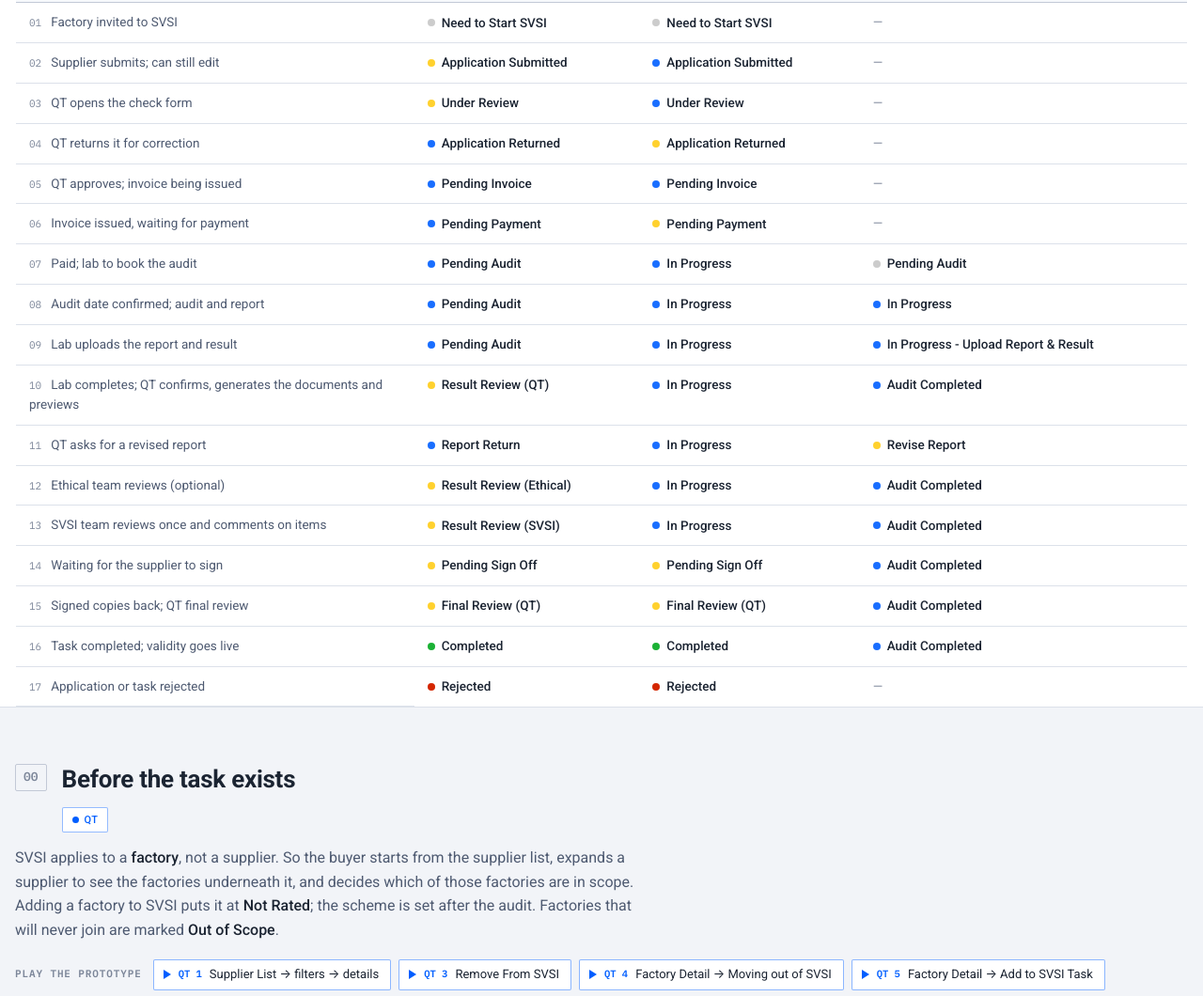
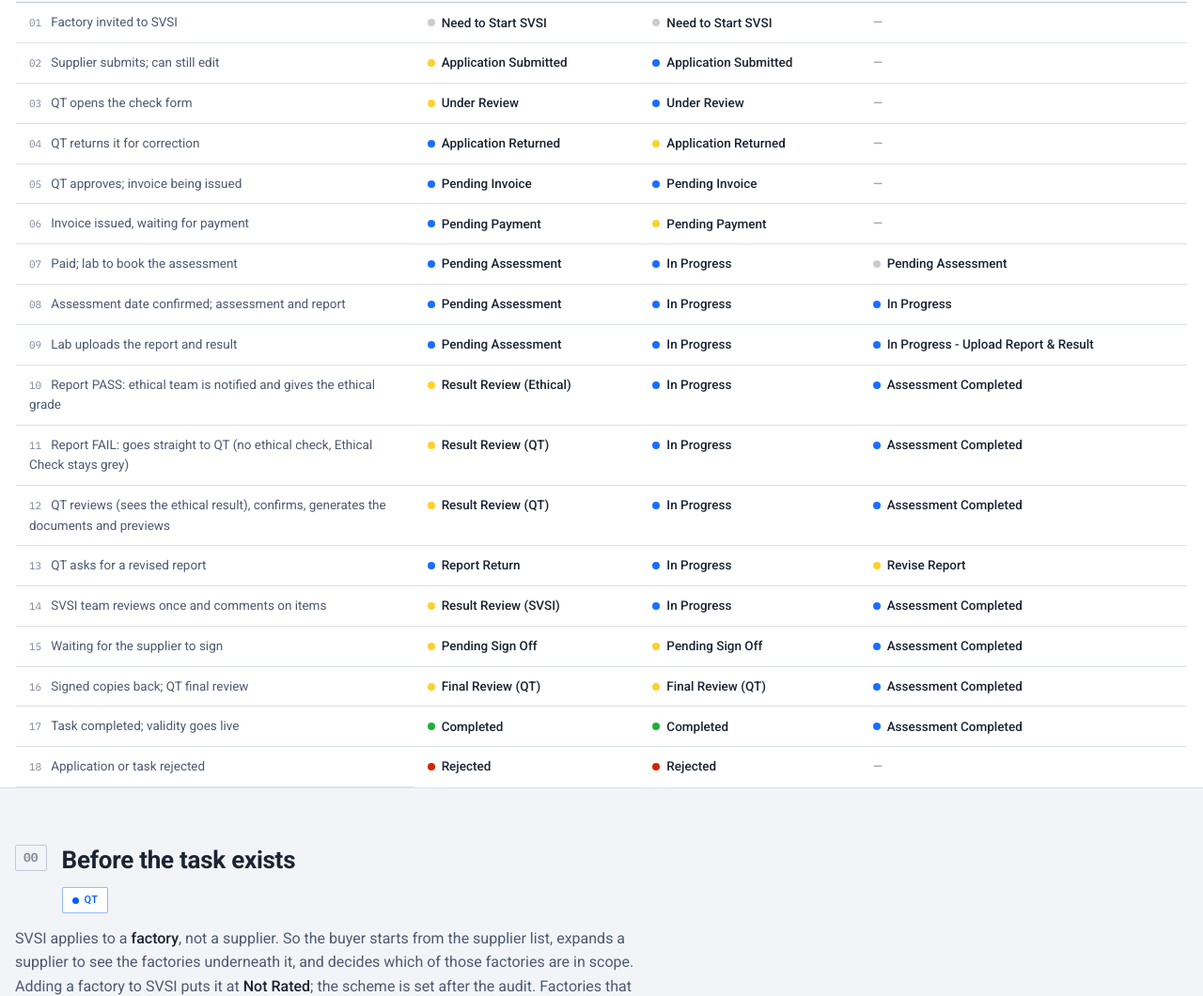
Before and after one commit to marconip2023/svsi-flow, a plain HTML site: page index.html in a window 1280 px wide. Shown: the part 1862-2922 px from the top of the page at 94% size. Drawn offline with Linux system fonts and the light colour scheme.

Commit message:
Status table: ethical check now runs before QT review
Lab report Pass goes to Result Review (Ethical), Fail goes straight to
Result Review (QT); Audit wording becomes Assessment.

Co-Authored-By: Claude Opus 5.5 <noreply@anthropic.com>

```diff
--- a/index.html
+++ b/index.html
@@ -254,17 +254,18 @@ footer{margin-top:44px; padding-top:22px; border-top:1px solid var(--line); colo
 <tr><th scope="row"><span class="sn">04</span>QT returns it for correction</th><td><span class="st i"><i></i>Application Returned</span></td><td><span class="st w"><i></i>Application Returned</span></td><td class="none">&mdash;</td></tr>
 <tr><th scope="row"><span class="sn">05</span>QT approves; invoice being issued</th><td><span class="st i"><i></i>Pending Invoice</span></td><td><span class="st i"><i></i>Pending Invoice</span></td><td class="none">&mdash;</td></tr>
 <tr><th scope="row"><span class="sn">06</span>Invoice issued, waiting for payment</th><td><span class="st i"><i></i>Pending Payment</span></td><td><span class="st w"><i></i>Pending Payment</span></td><td class="none">&mdash;</td></tr>
-<tr><th scope="row"><span class="sn">07</span>Paid; lab to book the audit</th><td><span class="st i"><i></i>Pending Audit</span></td><td><span class="st i"><i></i>In Progress</span></td><td><span class="st n"><i></i>Pending Audit</span></td></tr>
-<tr><th scope="row"><span class="sn">08</span>Audit date confirmed; audit and report</th><td><span class="st i"><i></i>Pending Audit</span></td><td><span class="st i"><i></i>In Progress</span></td><td><span class="st i"><i></i>In Progress</span></td></tr>
-<tr><th scope="row"><span class="sn">09</span>Lab uploads the report and result</th><td><span class="st i"><i></i>Pending Audit</span></td><td><span class="st i"><i></i>In Progress</span></td><td><span class="st i"><i></i>In Progress - Upload Report &amp; Result</span></td></tr>
-<tr><th scope="row"><span class="sn">10</span>Lab completes; QT confirms, generates the documents and previews</th><td><span class="st w"><i></i>Result Review (QT)</span></td><td><span class="st i"><i></i>In Progress</span></td><td><span class="st i"><i></i>Audit Completed</span></td></tr>
-<tr><th scope="row"><span class="sn">11</span>QT asks for a revised report</th><td><span class="st i"><i></i>Report Return</span></td><td><span class="st i"><i></i>In Progress</span></td><td><span class="st w"><i></i>Revise Report</span></td></tr>
-<tr><th scope="row"><span class="sn">12</span>Ethical team reviews (optional)</th><td><span class="st w"><i></i>Result Review (Ethical)</span></td><td><span class="st i"><i></i>In Progress</span></td><td><span class="st i"><i></i>Audit Completed</span></td></tr>
-<tr><th scope="row"><span class="sn">13</span>SVSI team reviews once and comments on items</th><td><span class="st w"><i></i>Result Review (SVSI)</span></td><td><span class="st i"><i></i>In Progress</span></td><td><span class="st i"><i></i>Audit Completed</span></td></tr>
-<tr><th scope="row"><span class="sn">14</span>Waiting for the supplier to sign</th><td><span class="st w"><i></i>Pending Sign Off</span></td><td><span class="st w"><i></i>Pending Sign Off</span></td><td><span class="st i"><i></i>Audit Completed</span></td></tr>
-<tr><th scope="row"><span class="sn">15</span>Signed copies back; QT final review</th><td><span class="st w"><i></i>Final Review (QT)</span></td><td><span class="st w"><i></i>Final Review (QT)</span></td><td><span class="st i"><i></i>Audit Completed</span></td></tr>
-<tr><th scope="row"><span class="sn">16</span>Task completed; validity goes live</th><td><span class="st s"><i></i>Completed</span></td><td><span class="st s"><i></i>Completed</span></td><td><span class="st i"><i></i>Audit Completed</span></td></tr>
-<tr><th scope="row"><span class="sn">17</span>Application or task rejected</th><td><span class="st e"><i></i>Rejected</span></td><td><span class="st e"><i></i>Rejected</span></td><td class="none">&mdash;</td></tr>
+<tr><th scope="row"><span class="sn">07</span>Paid; lab to book the assessment</th><td><span class="st i"><i></i>Pending Assessment</span></td><td><span class="st i"><i></i>In Progress</span></td><td><span class="st n"><i></i>Pending Assessment</span></td></tr>
+<tr><th scope="row"><span class="sn">08</span>Assessment date confirmed; assessment and report</th><td><span class="st i"><i></i>Pending Assessment</span></td><td><span class="st i"><i></i>In Progress</span></td><td><span class="st i"><i></i>In Progress</span></td></tr>
+<tr><th scope="row"><span class="sn">09</span>Lab uploads the report and result</th><td><span class="st i"><i></i>Pending Assessment</span></td><td><span class="st i"><i></i>In Progress</span></td><td><span class="st i"><i></i>In Progress - Upload Report &amp; Result</span></td></tr>
+<tr><th scope="row"><span class="sn">10</span>Report PASS: ethical team is notified and gives the ethical grade</th><td><span class="st w"><i></i>Result Review (Ethical)</span></td><td><span class="st i"><i></i>In Progress</span></td><td><span class="st i"><i></i>Assessment Completed</span></td></tr>
+<tr><th scope="row"><span class="sn">11</span>Report FAIL: goes straight to QT (no ethical check, Ethical Check stays grey)</th><td><span class="st w"><i></i>Result Review (QT)</span></td><td><span class="st i"><i></i>In Progress</span></td><td><span class="st i"><i></i>Assessment Completed</span></td></tr>
+<tr><th scope="row"><span class="sn">12</span>QT reviews (sees the ethical result), confirms, generates the documents and previews</th><td><span class="st w"><i></i>Result Review (QT)</span></td><td><span class="st i"><i></i>In Progress</span></td><td><span class="st i"><i></i>Assessment Completed</span></td></tr>
+<tr><th scope="row"><span class="sn">13</span>QT asks for a revised report</th><td><span class="st i"><i></i>Report Return</span></td><td><span class="st i"><i></i>In Progress</span></td><td><span class="st w"><i></i>Revise Report</span></td></tr>
+<tr><th scope="row"><span class="sn">14</span>SVSI team reviews once and comments on items</th><td><span class="st w"><i></i>Result Review (SVSI)</span></td><td><span class="st i"><i></i>In Progress</span></td><td><span class="st i"><i></i>Assessment Completed</span></td></tr>
+<tr><th scope="row"><span class="sn">15</span>Waiting for the supplier to sign</th><td><span class="st w"><i></i>Pending Sign Off</span></td><td><span class="st w"><i></i>Pending Sign Off</span></td><td><span class="st i"><i></i>Assessment Completed</span></td></tr>
+<tr><th scope="row"><span class="sn">16</span>Signed copies back; QT final review</th><td><span class="st w"><i></i>Final Review (QT)</span></td><td><span class="st w"><i></i>Final Review (QT)</span></td><td><span class="st i"><i></i>Assessment Completed</span></td></tr>
+<tr><th scope="row"><span class="sn">17</span>Task completed; validity goes live</th><td><span class="st s"><i></i>Completed</span></td><td><span class="st s"><i></i>Completed</span></td><td><span class="st i"><i></i>Assessment Completed</span></td></tr>
+<tr><th scope="row"><span class="sn">18</span>Application or task rejected</th><td><span class="st e"><i></i>Rejected</span></td><td><span class="st e"><i></i>Rejected</span></td><td class="none">&mdash;</td></tr>
 </tbody></table></div>
 </section>
 
```
Also changed, not shown: 1 other file.
